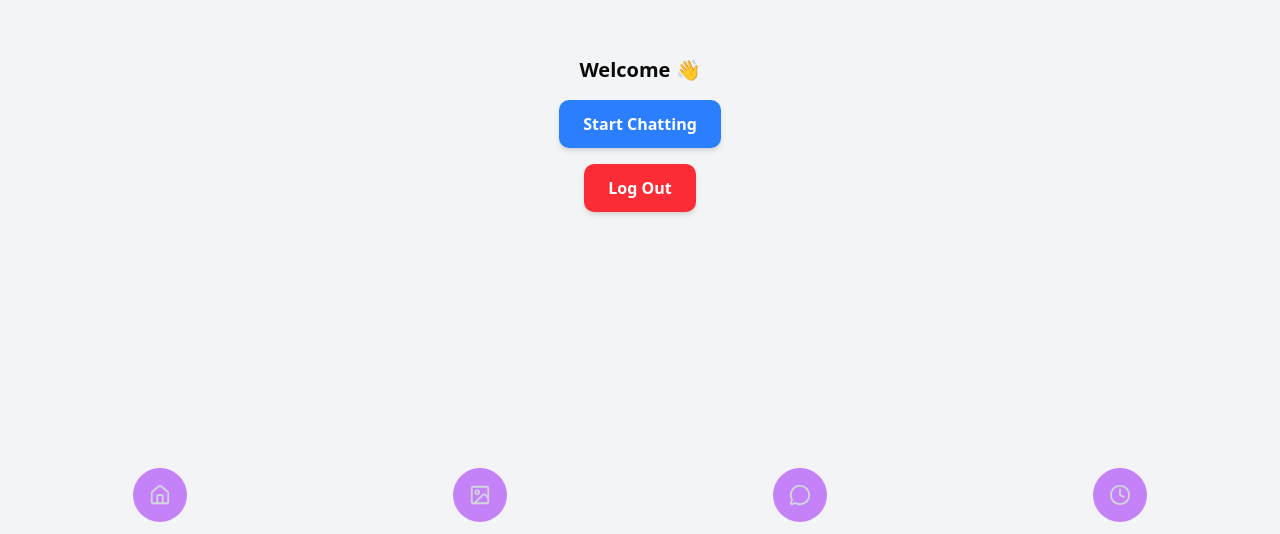
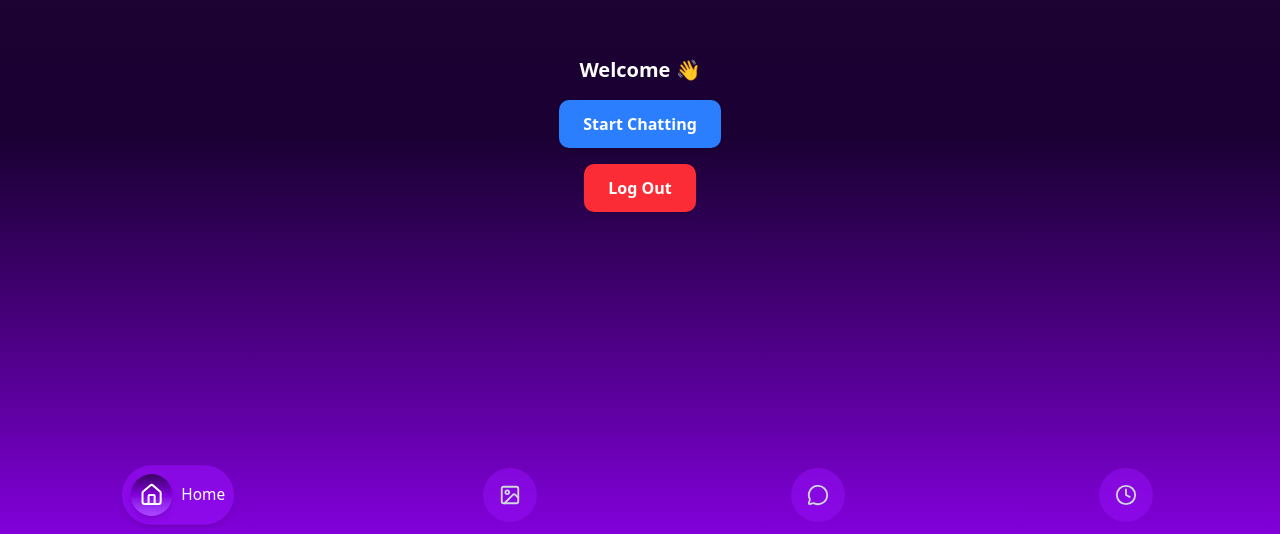
Before and after one commit to Harziz712/noor-ai, a Next.js app: page /dashboard in a window 1280 px wide. Shown: the part 266-800 px from the top of the page. Built offline with nearby package versions, Linux system fonts and the light colour scheme; no server answers.

Commit message:
Portfolio grid refactored

```diff
--- a/app/dashboard/page.tsx
+++ b/app/dashboard/page.tsx
@@ -23,7 +23,7 @@ export default function Dashboard() {
   if (loading) return <p>Loading...</p>;
 
   return (
-    <div className="min-h-screen flex flex-col gap-4 items-center justify-center bg-gray-100">
+    <div className="min-h-screen flex flex-col gap-4 items-center justify-center bg-gray-100 text-white bg-gradient-to-b from-[#1f0932] via-[#1a0033] to-purple-700">
       <h1 className="text-xl font-bold">
         Welcome {user?.user_metadata?.full_name || user?.email} 👋
       </h1>
--- a/components/ui/BottomNav.tsx
+++ b/components/ui/BottomNav.tsx
@@ -8,7 +8,7 @@ const BottomNav = () => {
   const router = useRouter();
 
   const navItems = [
-    { id: "home", label: "Home", icon: <Home size={22} />, path: "/" },
+    { id: "home", label: "Home", icon: <Home size={22} />, path: "/dashboard" },
     { id: "gallery", label: "Gallery", icon: <Image size={22} />, path: "/gallery" },
     { id: "chat", label: "Chat", icon: <MessageCircle size={22} />, path: "/chat" },
     { id: "history", label: "History", icon: <Clock size={22} />, path: "/history" },
```
